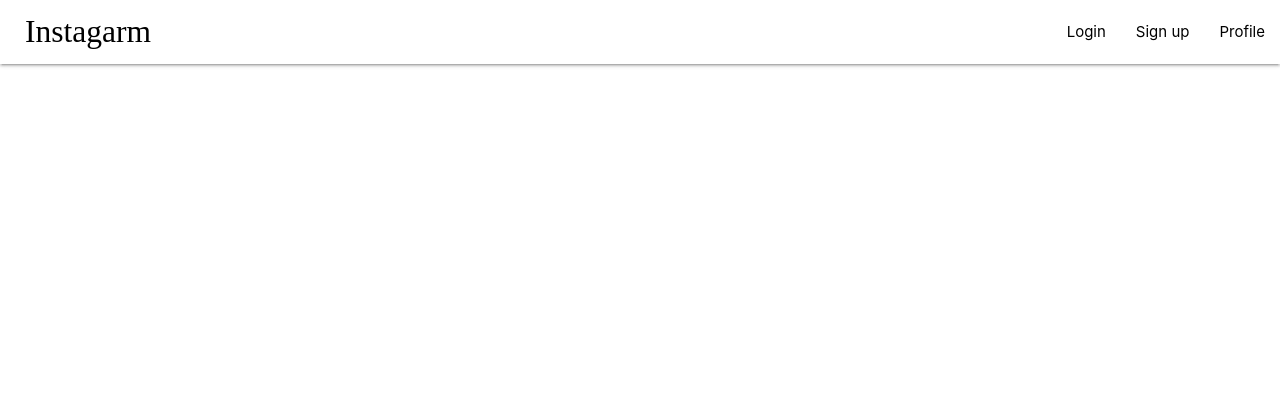
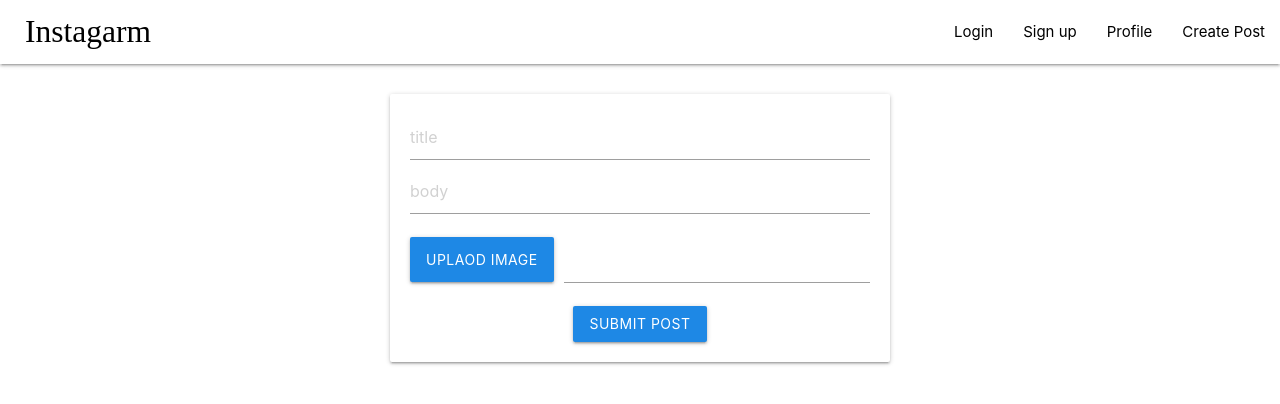
Before and after one commit to Arman-Arzoo/InstaCloneMernStack, a React (Create React App) app in the folder client/: page /CreatePost in a window 1280 px wide. Shown: the top 404 px of the page. Built offline with nearby package versions, Linux system fonts and the light colour scheme; a web font is replaced by a local one.

Commit message:
Update home and Now user is able to create post

```diff
--- a/client/public/index.html
+++ b/client/public/index.html
@@ -24,6 +24,7 @@
       work correctly both with client-side routing and a non-root public URL.
       Learn how to configure a non-root public URL by running `npm run build`.
     -->
+    <link href="https://fonts.googleapis.com/icon?family=Material+Icons" rel="stylesheet">
     <link rel="stylesheet" href="https://cdnjs.cloudflare.com/ajax/libs/materialize/1.0.0/css/materialize.min.css">
     <title>React App</title>
   </head>
--- a/client/src/App.js
+++ b/client/src/App.js
@@ -5,6 +5,7 @@ import Home from './component/screen/Home'
 import Login from './component/screen/Login'
 import SignUp from './component/screen/SignUp'
 import Profile from './component/screen/Profile'
+import CreatePost from './component/screen/CreatePost'
 
 function App() {
   return (
@@ -15,6 +16,7 @@ function App() {
     <Route path="/login" component={Login}></Route>
     <Route path="/signup" component={SignUp}></Route>
     <Route path="/profile" component={Profile}></Route>
+    <Route path="/CreatePost" component={CreatePost}></Route>
 
     </>
     </BrowserRouter>
--- a/client/src/component/NavBar.js
+++ b/client/src/component/NavBar.js
@@ -19,6 +19,9 @@ export default function NavBar() {
             <li>
               <Link to="/profile">Profile</Link>
             </li>
+            <li>
+              <Link to="/createpost">Create Post</Link>
+            </li>
           </ul>
         </div>
       </nav>
--- /dev/null
+++ b/client/src/component/screen/CreatePost.js
@@ -0,0 +1,41 @@
+import React from 'react'
+
+export default function CreatePost() {
+    return (
+        <div className="card input-filed"
+        style={{
+            margin:"30px auto",
+            maxWidth:"500px",
+            padding:"20px",
+            textAlign:"center"
+        }}
+        >
+            <input
+            type="text"
+             placeholder="title"
+
+             />
+            <input
+             type="text"
+              placeholder="body"
+
+              />
+            <div className="file-field input-field">
+             <div className="btn #64b5f6 blue darken-1">
+                 <span>Uplaod Image</span>
+                 <input type="file"  />
+             </div>
+             <div className="file-path-wrapper">
+                 <input className="file-path validate" type="text" />
+             </div>
+             </div>
+             <button className="btn waves-effect waves-light #64b5f6 blue darken-1"
+
+
+             >
+                 Submit post
+             </button>
+
+        </div>
+    )
+}
--- a/client/src/component/screen/Home.js
+++ b/client/src/component/screen/Home.js
@@ -9,6 +9,7 @@ export default function Home() {
                     <img src ="https://cdn.pixabay.com/photo/2016/11/08/05/26/woman-1807533__340.jpg" alt="post"></img>
                 </div>
                 <div className="card-contents home-content">
+                <i class="material-icons">favorite</i>
                     <h6>tittle</h6>
                     <p>Wow amazing pos</p>
                     <input type="text" placeholder="add a comment"></input>
@@ -24,6 +25,8 @@ export default function Home() {
                     <img src ="https://cdn.pixabay.com/photo/2017/04/09/09/56/avenue-2215317__340.jpg" alt="post"></img>
                 </div>
                 <div className="card-contents home-content">
+
+                    <i class="material-icons">favorite</i>
                     <h6>tittle</h6>
                     <p>Wow amazing pos</p>
                     <input type="text" placeholder="add a comment"></input>
@@ -39,6 +42,7 @@ export default function Home() {
                     <img src ="https://cdn.pixabay.com/photo/2016/11/08/05/26/woman-1807533__340.jpg" alt="post"></img>
                 </div>
                 <div className="card-contents home-content">
+                <i class="material-icons">favorite</i>
                     <h6>tittle</h6>
                     <p>Wow amazing pos</p>
                     <input type="text" placeholder="add a comment"></input>
@@ -55,6 +59,7 @@ export default function Home() {
                     <img src ="https://cdn.pixabay.com/photo/2018/09/23/18/30/drop-3698073__340.jpg" alt="post"></img>
                 </div>
                 <div className="card-contents home-content">
+                <i class="material-icons">favorite</i>
                     <h6>tittle</h6>
                     <p>Wow amazing pos</p>
                     <input type="text" placeholder="add a comment"></input>
@@ -71,6 +76,7 @@ export default function Home() {
                     <img src ="https://cdn.pixabay.com/photo/2016/11/08/05/26/woman-1807533__340.jpg" alt="post"></img>
                 </div>
                 <div className="card-contents home-content">
+                <i class="material-icons">favorite</i>
                     <h6>tittle</h6>
                     <p>Wow amazing pos</p>
                     <input type="text" placeholder="add a comment"></input>
```
